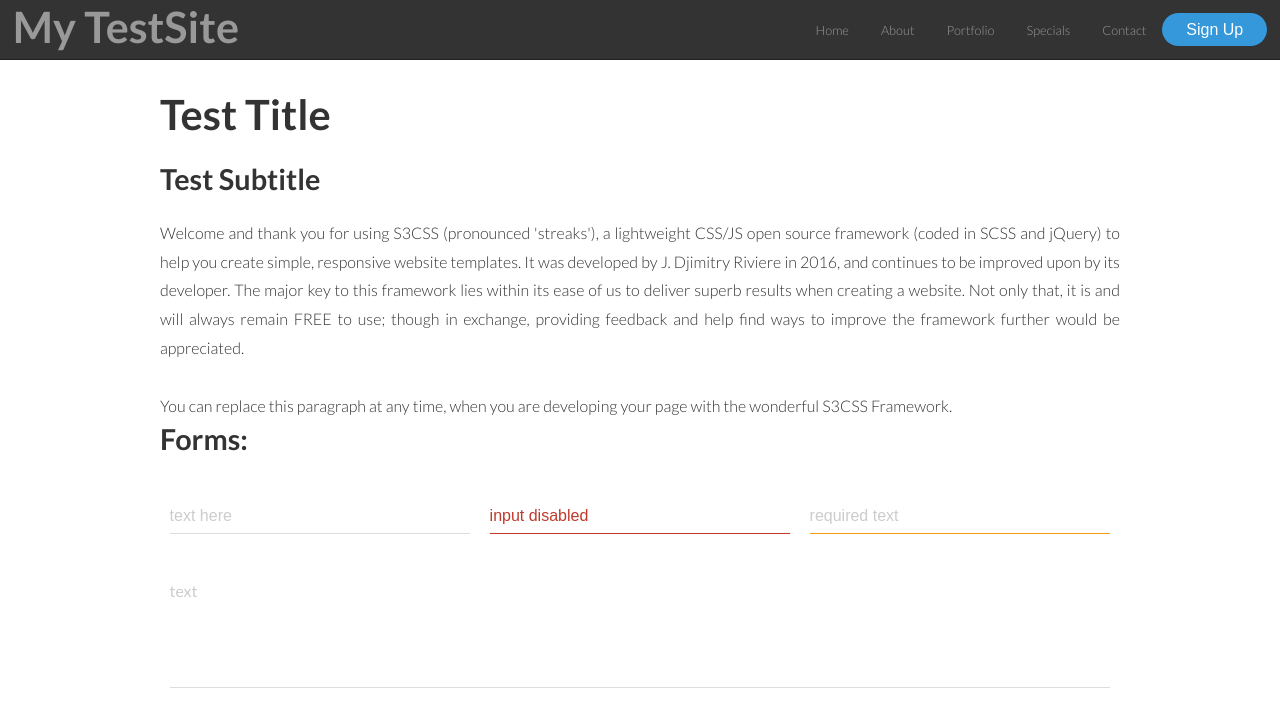
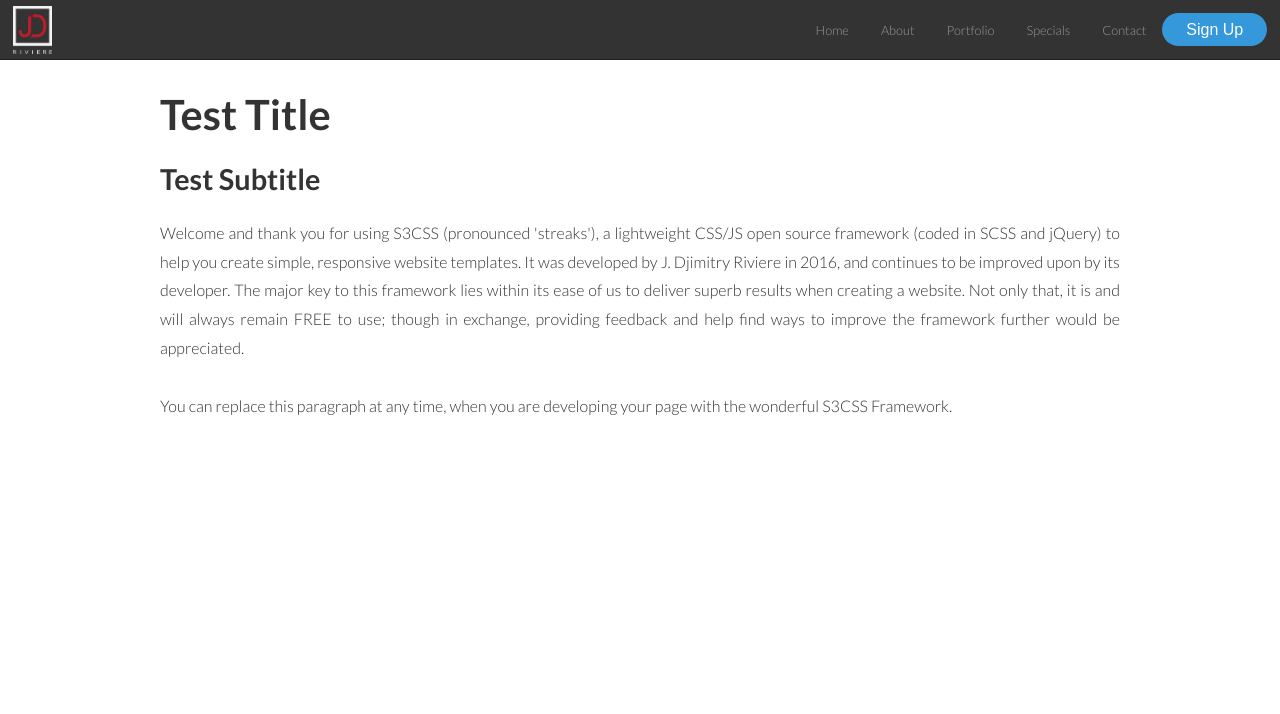
Before and after one commit to jdriviere/sparkle-css, a plain HTML site: page index.html in a window 1280 px wide. Drawn offline with nearby package versions, Linux system fonts and the light colour scheme.

Commit message:
FIX: Applied fixes in brand display. Removed unnecessary files.

```diff
--- a/css/s3css-nav-new.css
+++ b/css/s3css-nav-new.css
@@ -31,7 +31,7 @@ and floats. Considers mobile-first application.*/
     align-items: center;
     justify-content: center;
 }
-.nav-brand img { max-height: 3.25em; margin: .8em 0; }
+.nav-brand img { max-height: 3em; margin: .8em 0; }
 
 /* ===================================================*/
 /* NAVIGATION MEDIA QUERIES
@@ -58,7 +58,7 @@ and floats. Considers mobile-first application.*/
     }
 
     .nav-brand { margin: 0; padding: 0; }
-    .nav-brand a { font-size: 1.5em; text-decoration: none; }
+    .nav-brand h1 a { font-size: 1.5em; text-decoration: none; }
     .nav-brand img { display: block; }
 }
 
--- a/index.html
+++ b/index.html
@@ -41,7 +41,9 @@
 	<header>
 		<nav class="nav-h nav-dark">
 			<div class="nav-brand">
-				<h3><a href="#">My TestSite</a></h3>
+				<a href="#">
+					<img src="images/logotest.png" alt="logo">
+				</a>
 			</div>
 			<ul>
 				<li><a href="#">Home</a></li>
@@ -121,29 +123,6 @@
             You can replace this paragraph at any time, when you are developing
             your page with the wonderful S3CSS Framework.
 		</p>
-
-        <h3>Forms:</h3>
-        <form>
-            <div class="row">
-                <div class="col-4-md">
-                    <input type="text" placeholder="text here">
-                </div>
-
-                <div class="col-4-md">
-                    <input type="text" value="input disabled" disabled="true">
-                </div>
-
-                <div class="col-4-md">
-                    <input type="text" placeholder="required text" required="true">
-                </div>
-            </div>
-
-            <div class="row">
-                <div class="col-12-md">
-                    <textarea placeholder="text"></textarea>
-                </div>
-            </div>
-        </form>
 	</section>
 </body>
 </html>
```
Also changed, not shown: navtest.html (deleted, +0 -53 lines).
